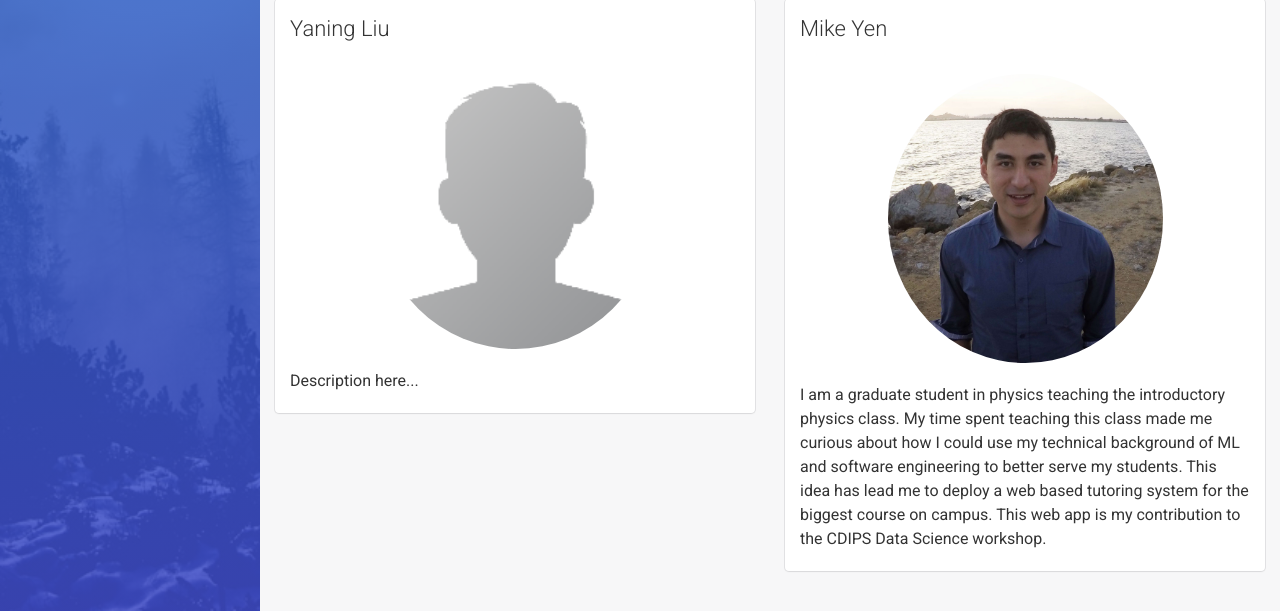
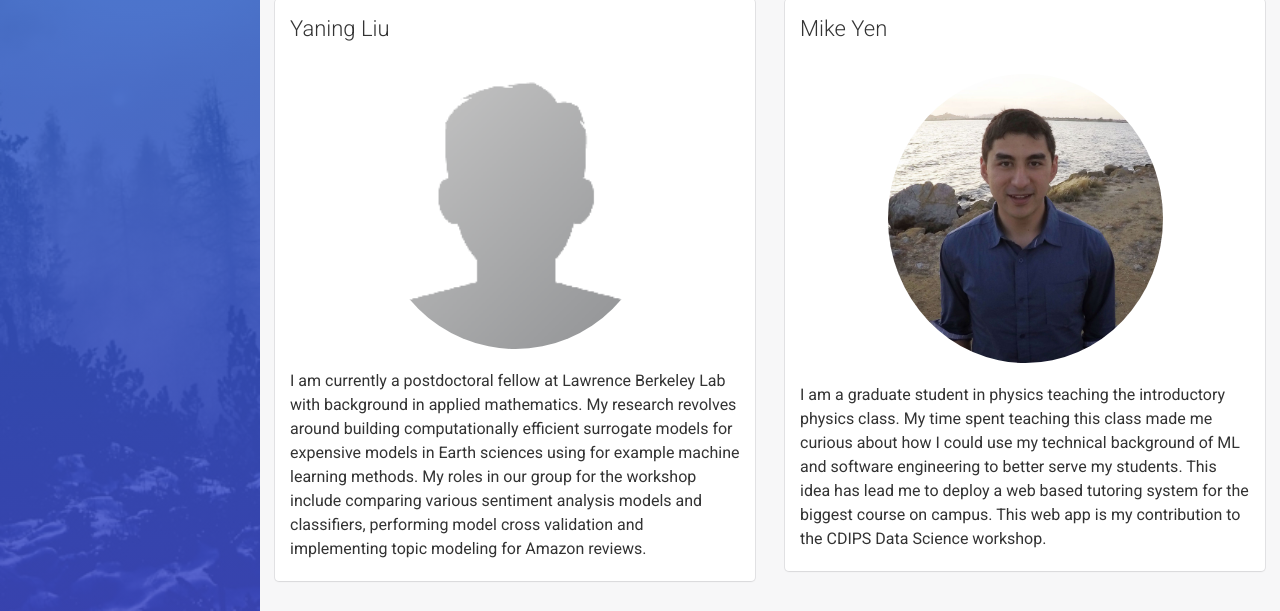
Before and after one commit to CDIPSDataScience2016/cdips-datawicked, a Flask app: page / in a window 1280 px wide. Shown: the part 591-1202 px from the top of the page. Run offline with Flask 2, Linux system fonts and the light colour scheme; parts of the project's set-up code (start-up, migrations or seed data) failed here and were passed over; some libraries are stand-ins or nearby versions.

Commit message:
yaning desciption

```diff
--- a/app/templates/index.html
+++ b/app/templates/index.html
@@ -208,7 +208,14 @@
 		     class="img-circle" width="275">
 	      </div>
 	      <br>
-	      <p>Description here...</p>
+	      <p>I am currently a postdoctoral fellow at Lawrence Berkeley Lab
+	      with background in applied mathematics. My research revolves
+	      around building computationally efficient surrogate models for
+	      expensive models in Earth sciences using for example machine
+	      learning methods. My roles in our group for the workshop include
+	      comparing various sentiment analysis models and classifiers,
+	      performing model cross validation and implementing topic modeling
+	      for Amazon reviews.</p>
 	    </div>
           </div>
         </div>
```
